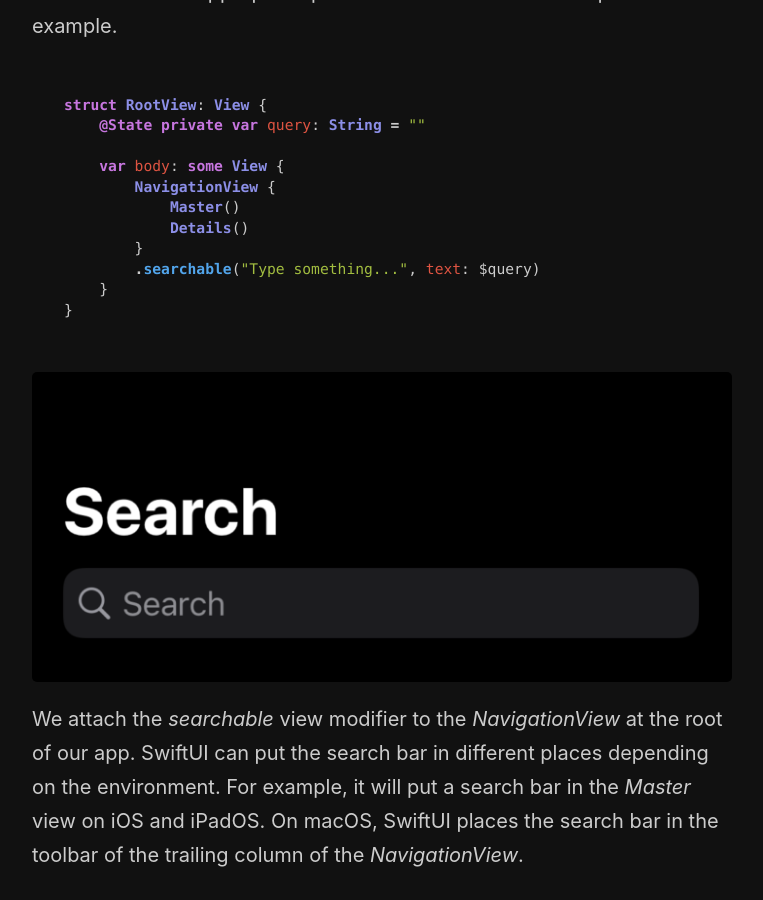
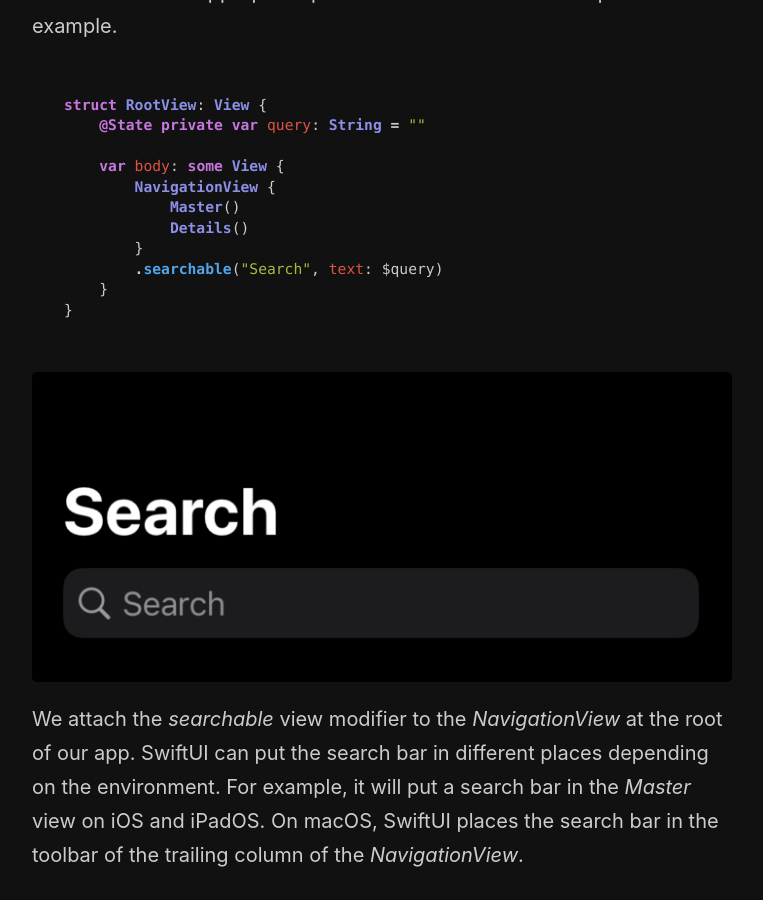
Before and after one commit to mecid/mecid.github.io, a Jekyll site: the page built from _posts/2021-06-23-mastering-search-in-swiftui.md, in a window 1280 px wide and 900 px high, scrolled down 594 px. Shown: the whole window, without its empty margins (258-1021 px from the left). Built offline with Jekyll 4.4.1, drawn with Linux system fonts in a browser that asks for light colours.

Commit message:
code example in search post improved

````diff
--- a/_posts/2021-06-23-mastering-search-in-swiftui.md
+++ b/_posts/2021-06-23-mastering-search-in-swiftui.md
@@ -21,7 +21,7 @@ struct RootView: View {
             Master()
             Details()
         }
-        .searchable("Type something...", text: $query)
+        .searchable("Search", text: $query)
     }
 }
 ```
````
